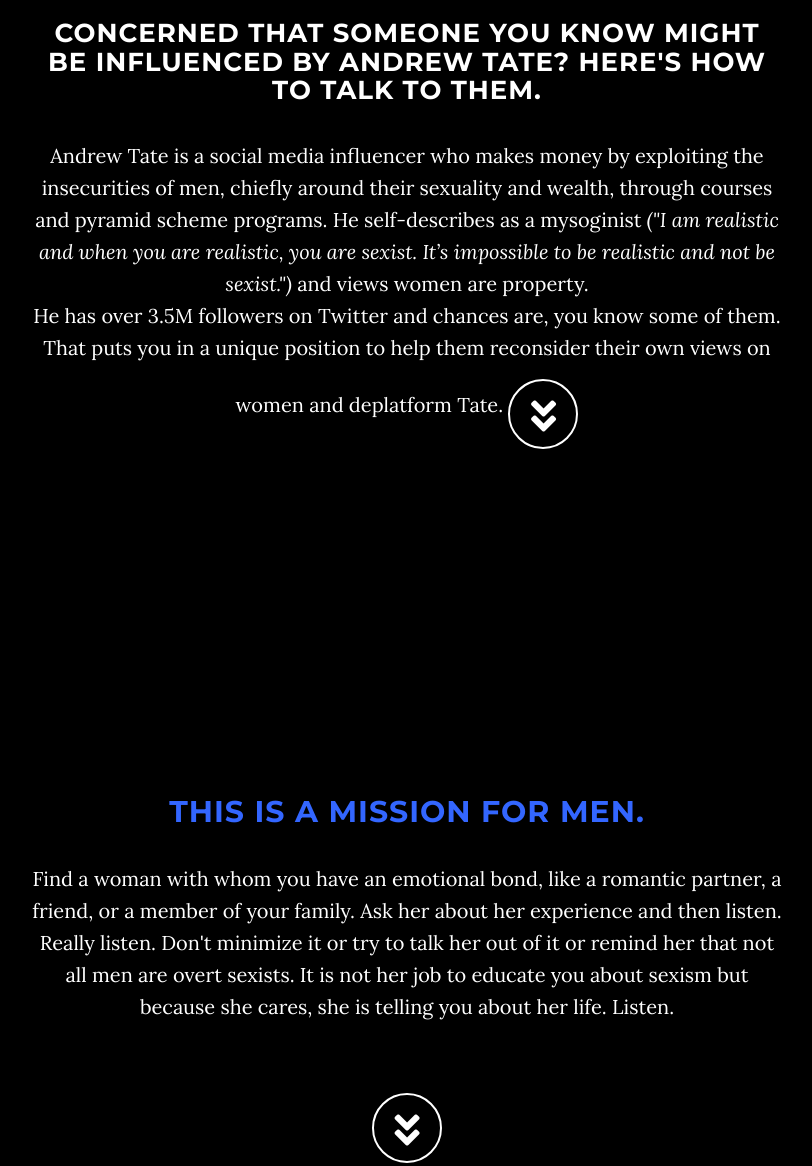
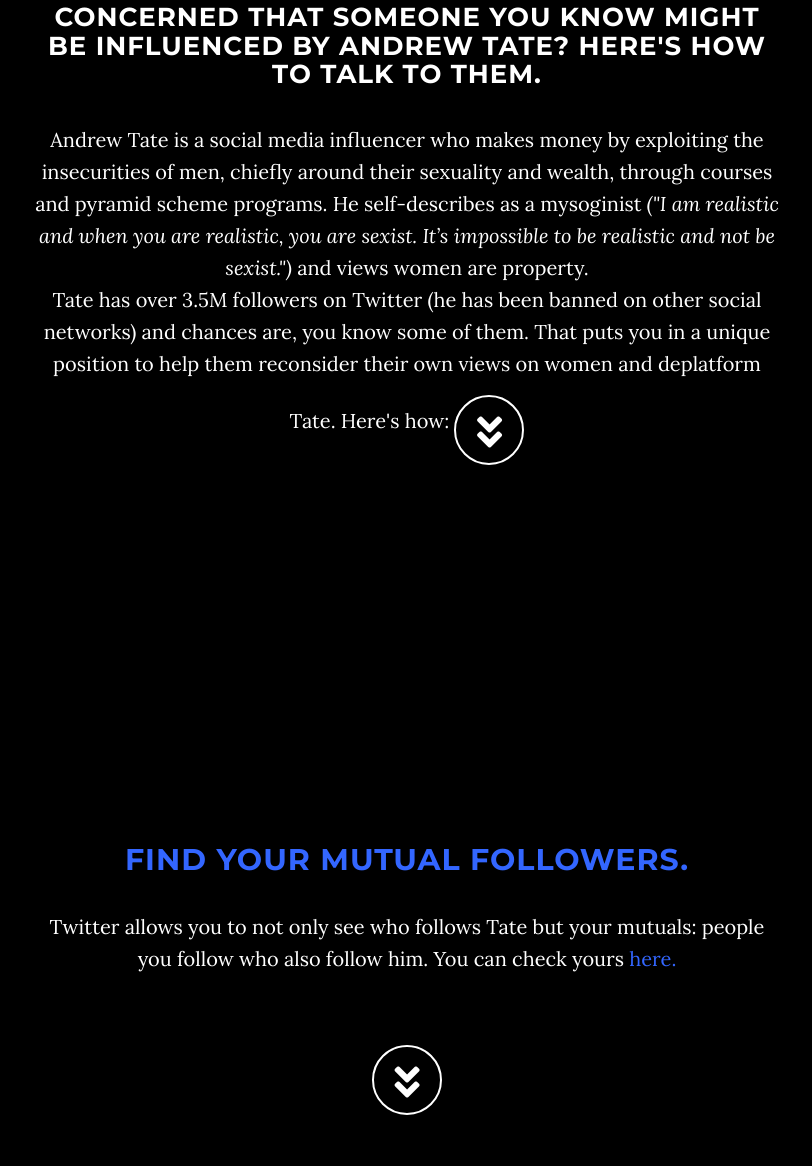
Before and after one commit to mattwallaert/howtotalkaboutandrewtate, a plain HTML site: page index.html in a window 1280 px wide. Shown: the part 221-1387 px from the top of the page, without its empty margins (233-1045 px from the left). Drawn offline with nearby package versions, Linux system fonts and the light colour scheme.

Commit message:
Update index.html

```diff
--- a/index.html
+++ b/index.html
@@ -41,13 +41,13 @@
                             <a href="#page-top"></a>
                         </li>
                         <li>
-                            <a class="page-scroll" href="#men">A mission for men</a>
+                            <a class="page-scroll" href="#mutuals">Find mutual followers</a>
                         </li>
                         <li>
-                            <a class="page-scroll" href="#women">A request of women</a>
+                            <a class="page-scroll" href="#talkingpoints">A request of women</a>
                         </li>
                         <li>
-                            <a class="page-scroll" href="#everyone">Science for everyone</a>
+                            <a class="page-scroll" href="#followup">Science for everyone</a>
                         </li>
                     </ul>
                 </div>
@@ -64,7 +64,7 @@
                         <div class="col-md-8 col-md-offset-2">
                             <h1 class="brand-heading ftc">#iaskedher</h1>
                             <p><h2 class="intro-text">Concerned that someone you know might be influenced by Andrew Tate? Here's how to talk to them.</h2></p>
-                                <p>Andrew Tate is a social media influencer who makes money by exploiting the insecurities of men, chiefly around their sexuality and wealth, through courses and pyramid scheme programs. He self-describes as a mysoginist <i>("I am realistic and when you are realistic, you are sexist. It’s impossible to be realistic and not be sexist.")</i> and views women are property.</br>He has over 3.5M followers on Twitter and chances are, you know some of them. That puts you in a unique position to help them reconsider their own views on women and deplatform Tate.
+                                <p>Andrew Tate is a social media influencer who makes money by exploiting the insecurities of men, chiefly around their sexuality and wealth, through courses and pyramid scheme programs. He self-describes as a mysoginist <i>("I am realistic and when you are realistic, you are sexist. It’s impossible to be realistic and not be sexist.")</i> and views women are property.</br>Tate has over 3.5M followers on Twitter (he has been banned on other social networks) and chances are, you know some of them. That puts you in a unique position to help them reconsider their own views on women and deplatform Tate. Here's how:
                                     <a href="#mutuals" class="btn btn-circle page-scroll">
                                 <i class="fa fa-angle-double-down animated"></i>
                             </a>
@@ -75,13 +75,13 @@
         </header>
 
         <!-- men Section -->
-        <section id="men" class="intro">
+        <section id="mutuals" class="intro">
             <div class="intro-body">
                 <div class="container">
                     <div class="row">
                         <div class="col-md-8 col-md-offset-2">
-                            <h2 class="ftc">This is a mission for men.</h2></p>
-                                <p>Find a woman with whom you have an emotional bond, like a romantic partner, a friend, or a member of your family.  Ask her about her experience and then listen. Really listen.  Don't minimize it or try to talk her out of it or remind her that not all men are overt sexists.  It is not her job to educate you about sexism but because she cares, she is telling you about her life.  Listen.</p><br>
+                            <h2 class="ftc">Find your mutual followers.</h2></p>
+                                <p>Twitter allows you to not only see who follows Tate but your mutuals: people you follow who also follow him. You can check yours <a href="https://twitter.com/Cobratate/followers_you_follow">here.</a></p><br>
                  <a href="#women" class="btn btn-circle page-scroll">
                         <i class="fa fa-angle-double-down animated"></i>
                     </a>
```
